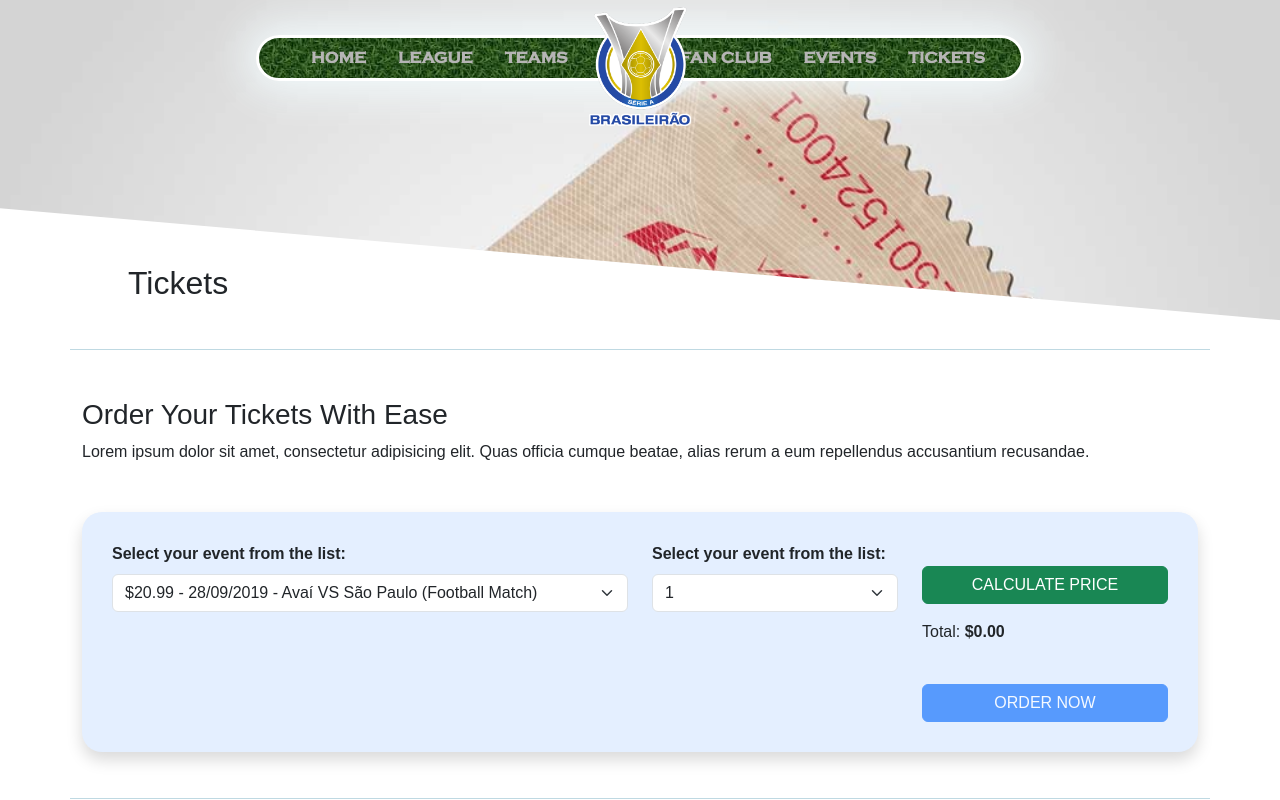
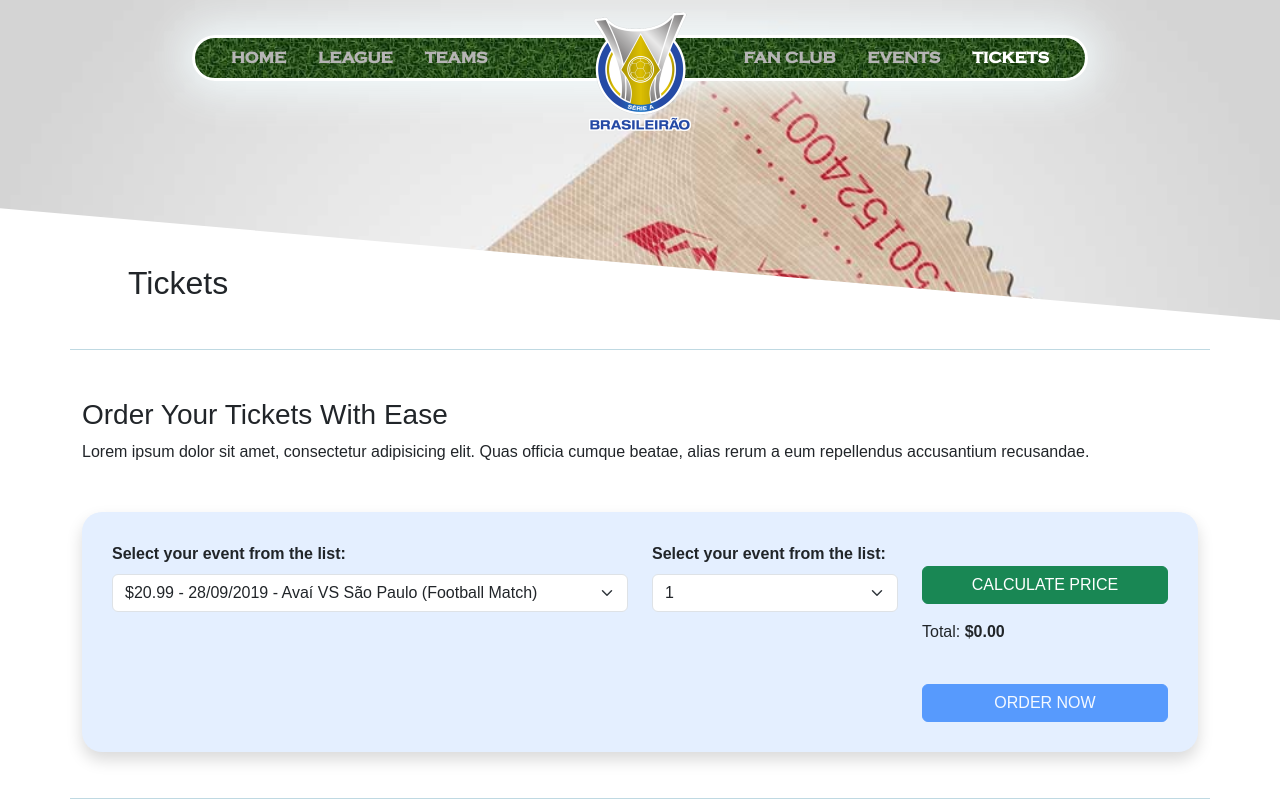
Before and after one commit to ariel-behar/brasileirao-2019, a React (Vite) app: page /tickets in a window 1280 px wide. Built offline with nearby package versions, Linux system fonts and the light colour scheme.

Commit message:
Fixing Header styles and resizing the logo image

```diff
--- a/src/components/Header/Header.tsx
+++ b/src/components/Header/Header.tsx
@@ -1,5 +1,5 @@
 import uniqid from "uniqid"
-import { Link as RouterLink } from "react-router-dom"
+import { NavLink } from "react-router-dom"
 
 import getImageUrl from "../../utils/getImageUrl"
 import grassPattern from "../../assets/img/grass-patten.jpg"
@@ -12,31 +12,74 @@ import Image from "react-bootstrap/Image"
 const StyledHeader = styled('header')`
     background-image: url(${grassPattern});
     background-repeat: repeat;
+    width: 95vw;
     position: fixed;
     z-index: 4;
-    width: 60vw;
     top: 0;
     left: 50%;
+
     transform: translateX(-50%);
     box-shadow: 0 0 40px 10px #f2fafc;
 
     margin-top: 35px;
     padding: 0 20px;
-    border-radius: 50px;
+    border-radius: 30px;
     border: 3px solid #fff;
+
+    .navbar-toggler:focus {
+        box-shadow: none;
+    }
 
     .nav-link {
         font-family: 'copperplate', sans-serif;
         text-transform: uppercase;
+        &:hover {
+            color: #dedede!important;
+        }
+        &.active {
+            color: #fff!important;
+        }
     }
 
     .header-logo {
-        max-height: 120px;
+        img {
+            max-height: 50px;
+            padding-left: 10px;
+        }
+    }
+
+    @media(min-width: 768px) {
+        width: 95vw;
+        .header-logo {
             position: absolute;
-
             top: -80%;
             left: 50%;
             transform: translateX(-50%);
+
+            img {
+                max-height: 80px;
+                padding-left: 0;
+
+            }
+        }
+    }
+
+    @media(min-width: 992px) {
+        width: 80vw;
+        .header-logo {
+            img {
+                max-height: 100px;
+            }
+        }
+    }
+
+    @media(min-width: 1200px) {
+        width: 70vw;
+        .header-logo {
+            img {
+                max-height: 120px;
+            }
+        }
     }
 `
 
@@ -68,25 +111,27 @@ const routes = [
 ]
 
 function Header() {
+
     return (
         <>
             {/* <Container> */}
             <StyledHeader>
-                    <Navbar expand="lg" as='nav'>
-                        <Navbar.Collapse id="navbar-nav">
-
-                            <Navbar.Toggle aria-controls="navbar-nav" />
-
-                            <Navbar.Brand as={RouterLink} to='/'>
-                                <Image className="header-logo" src={getImageUrl('logos', 'brasileirao-logo.png')} alt="Brasileirao Logo" />
+                <Navbar expand="md" as='nav' className="navbar-dark">
+                    <Navbar.Brand className="header-logo">
+                        <NavLink to="/">
+                            <Image src={getImageUrl('logos', 'brasileirao-logo.png')} alt="Brasileirao Logo" fluid />
+                        </NavLink>
                     </Navbar.Brand>
 
+                    <Navbar.Toggle aria-controls="basic-navbar-nav" />
+
+                    <Navbar.Collapse id="navbar-nav" className="pt-3 pt-md-0">
                         <Nav className="me-auto">
                             {
                                 routes.map((route, index) => {
                                     if (index <= 2) {
                                         return (
-                                                <Nav.Link className="py-0 nav-link text-custom-light-gray mx-2 fw-bold" as={RouterLink} to={route.path} key={uniqid()}>
+                                            <Nav.Link className="py-1 py-md-0 px-1 px-lg-2 nav-link text-custom-light-gray mx-2 fw-bold" as={NavLink} to={route.path} key={uniqid()}>
                                                 {route.route}
                                             </Nav.Link>
                                         )
@@ -101,7 +146,7 @@ function Header() {
                                 routes.map((route, index) => {
                                     if (index >= 3) {
                                         return (
-                                                <Nav.Link className="py-0 nav-link text-custom-light-gray mx-2 fw-bold" as={RouterLink} to={route.path} key={uniqid()}>
+                                            <Nav.Link className="py-1 py-md-0 px-lg-2 nav-link text-custom-light-gray mx-2 fw-bold" as={NavLink} to={route.path} key={uniqid()}>
                                                 {route.route}
                                             </Nav.Link>
                                         )
```
Also changed, not shown: src/assets/img/logos/brasileirao-logo.png. Lines whose indentation alone changed are shown as unchanged.
